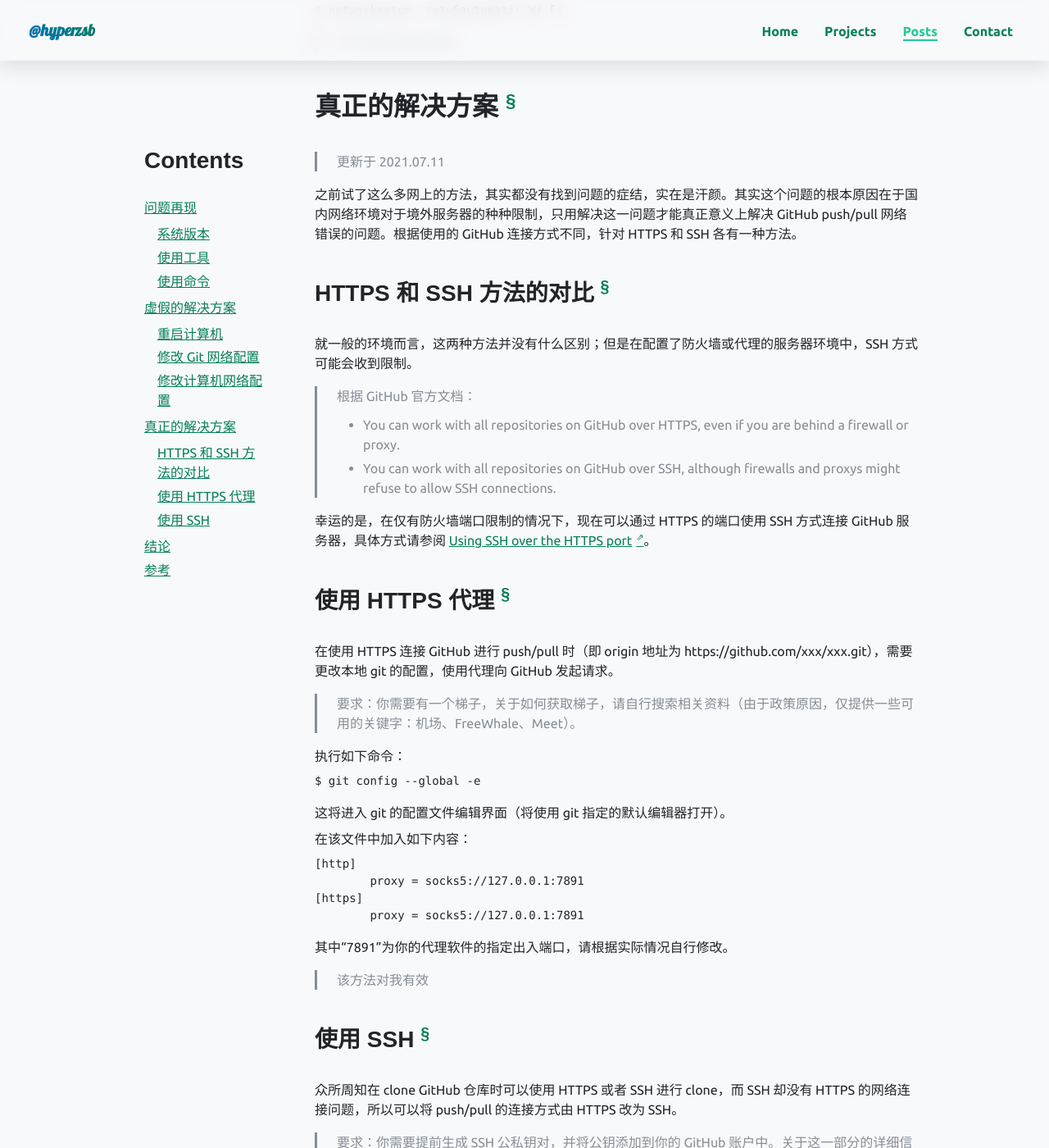
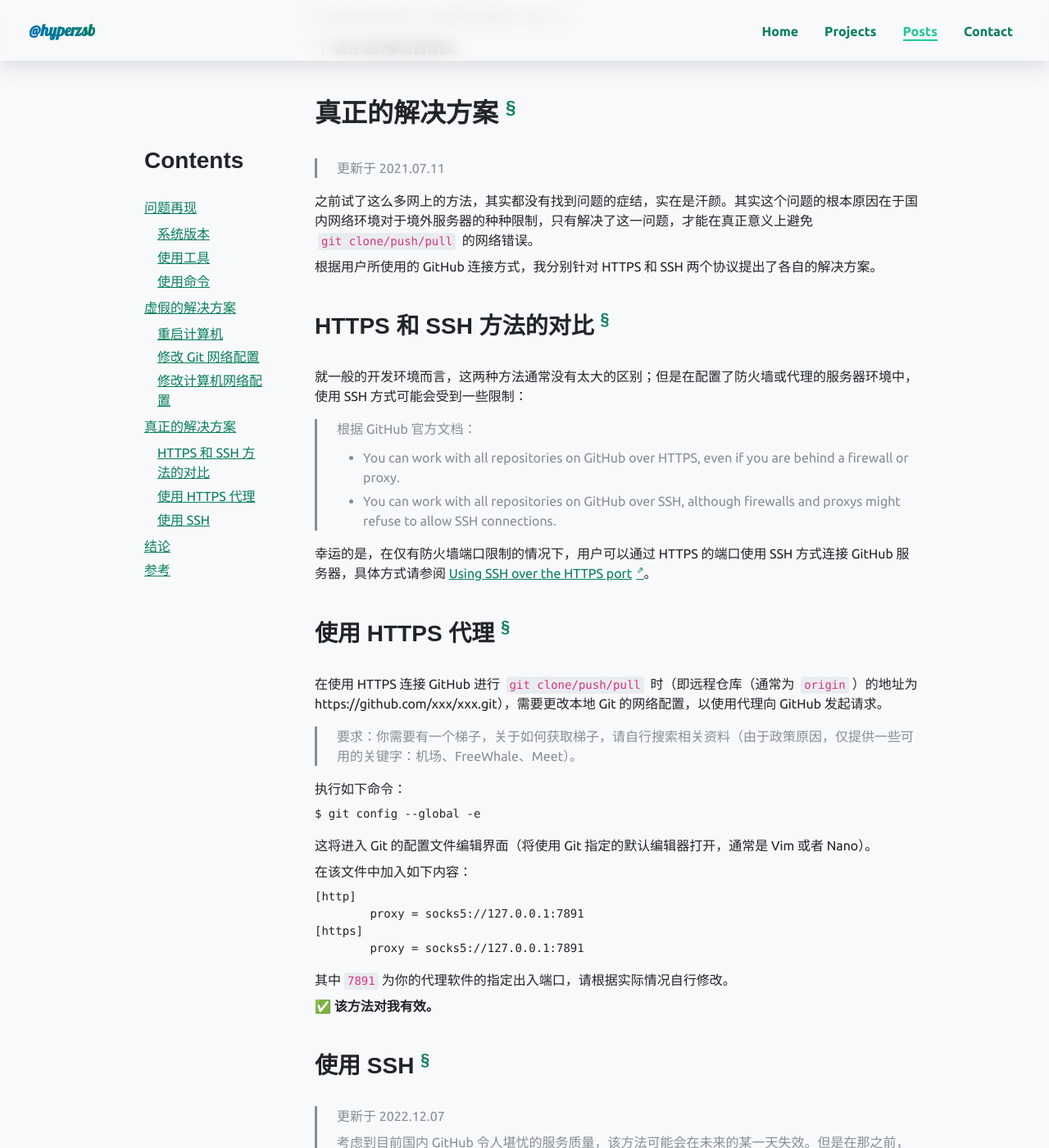
Before and after one commit to Hyperzsb/natalia-theme, a Jekyll site: the page built from _posts/2021-03-29-git-ssl-error.md, in a window 1280 px wide and 1400 px high, scrolled down 2092 px. Shown: the whole window at 82% size. Built offline with Jekyll 4.4.1, drawn with Linux system fonts in a browser that asks for light colours; emoji names are drawn with the system emoji font; some web fonts are replaced; comment, search, counter and statistics services are not loaded; a style sheet for code colours, icons or effects is not loaded; some of the changed text lies outside the part shown.

Commit message:
docs(post): update 2021-03-29-git-ssl-error
Signed-off-by: Shaobo ZHANG <hyperzsb@qq.com>

````diff
--- a/_posts/2021-03-29-git-ssl-error.md
+++ b/_posts/2021-03-29-git-ssl-error.md
@@ -10,7 +10,7 @@
 top: true
 ---
 
-最近在使用 Git 时发现在使用 `git clone` 或 `git pull` 等需要访问远程仓库的操作时，总是无法连接 GitHub 服务器，很是郁闷。在查阅了多方资料后，总结了这一问题的解决方法，希望能解决这一问题。
+最近在使用 Git 时发现，在我执行 `git clone/push/pull` 等需要访问远程仓库的操作是，Git 总是无法连接到 GitHub 服务器，产生了 `SSL_ERROR_SYSCALL` 错误。频繁的错误令我很是郁闷。为彻底解决这一问题，在查阅了多方资料后和尝试了多种方案后，我总结了这一问题的解决方法，供给大家参考。
 
 ## 问题再现
 
@@ -39,7 +39,7 @@
 
 众所周知，重启解决 90% 的问题，有时候重启电脑可以直接解决这一问题。
 
->  该方法对我无效。
+**:x: 该方法对我无效。**
 
 ### 修改 Git 网络配置
 
@@ -62,7 +62,7 @@
     $ git config --global --unset https.proxy
     ```
 
-  > 该方法对我无效。
+  **:x: 该方法对我无效。**
 
 - 更改 HTTP / HTTPS 加密库：
 
@@ -72,7 +72,7 @@
   $ git config --global http.sslBackend "openssl"
   ```
 
-  > 该方法对我无效。
+  **:x: 该方法对我无效。**
 
 ### 修改计算机网络配置
 
@@ -88,28 +88,30 @@
 $ networksetup -setv6automatic Wi-Fi
 ```
 
-> 该方法好像对我有效
+**:question: 该方法好像对我有效。**
 
 ## 真正的解决方案
 
 > 更新于 2021.07.11
 
-之前试了这么多网上的方法，其实都没有找到问题的症结，实在是汗颜。其实这个问题的根本原因在于国内网络环境对于境外服务器的种种限制，只用解决这一问题才能真正意义上解决 GitHub push/pull 网络错误的问题。根据使用的 GitHub 连接方式不同，针对 HTTPS 和 SSH 各有一种方法。
+之前试了这么多网上的方法，其实都没有找到问题的症结，实在是汗颜。其实这个问题的根本原因在于国内网络环境对于境外服务器的种种限制，只有解决了这一问题，才能在真正意义上避免 `git clone/push/pull` 的网络错误。
+
+根据用户所使用的 GitHub 连接方式，我分别针对 HTTPS 和 SSH 两个协议提出了各自的解决方案。
 
 ### HTTPS 和 SSH 方法的对比
 
-就一般的环境而言，这两种方法并没有什么区别；但是在配置了防火墙或代理的服务器环境中，SSH 方式可能会收到限制。
+就一般的开发环境而言，这两种方法通常没有太大的区别；但是在配置了防火墙或代理的服务器环境中，使用 SSH 方式可能会受到一些限制：
 
 > 根据 GitHub 官方文档：
 >
 > - You can work with all repositories on GitHub over HTTPS, even if you are behind a firewall or proxy.
 > - You can work with all repositories on GitHub over SSH, although firewalls and proxys might refuse to allow SSH connections.
 
-幸运的是，在仅有防火墙端口限制的情况下，现在可以通过 HTTPS 的端口使用 SSH 方式连接 GitHub 服务器，具体方式请参阅 [Using SSH over the HTTPS port](https://docs.github.com/en/github/authenticating-to-github/troubleshooting-ssh/using-ssh-over-the-https-port)。
+幸运的是，在仅有防火墙端口限制的情况下，用户可以通过 HTTPS 的端口使用 SSH 方式连接 GitHub 服务器，具体方式请参阅 [Using SSH over the HTTPS port](https://docs.github.com/en/github/authenticating-to-github/troubleshooting-ssh/using-ssh-over-the-https-port)。
 
 ### 使用 HTTPS 代理
 
-在使用 HTTPS 连接 GitHub 进行 push/pull 时（即 origin 地址为 https://github.com/xxx/xxx.git），需要更改本地 git 的配置，使用代理向 GitHub 发起请求。
+在使用 HTTPS 连接 GitHub 进行 `git clone/push/pull` 时（即远程仓库（通常为 `origin`）的地址为 https://github.com/xxx/xxx.git），需要更改本地 Git 的网络配置，以使用代理向 GitHub 发起请求。
 
 > 要求：你需要有一个梯子，关于如何获取梯子，请自行搜索相关资料（由于政策原因，仅提供一些可用的关键字：机场、FreeWhale、Meet）。
 
@@ -119,7 +121,7 @@
 $ git config --global -e
 ```
 
-这将进入 git 的配置文件编辑界面（将使用 git 指定的默认编辑器打开）。
+这将进入 Git 的配置文件编辑界面（将使用 Git 指定的默认编辑器打开，通常是 Vim 或者 Nano）。
 
 在该文件中加入如下内容：
 
@@ -130,13 +132,18 @@
         proxy = socks5://127.0.0.1:7891
 ```
 
-其中“7891”为你的代理软件的指定出入端口，请根据实际情况自行修改。
+其中`7891`为你的代理软件的指定出入端口，请根据实际情况自行修改。
 
-> 该方法对我有效
+**:white_check_mark: 该方法对我有效。**
 
 ### 使用 SSH
 
-众所周知在 clone GitHub 仓库时可以使用 HTTPS 或者 SSH 进行 clone，而 SSH 却没有 HTTPS 的网络连接问题，所以可以将 push/pull 的连接方式由 HTTPS 改为 SSH。
+{: .warning-blockquote}
+> 更新于 2022.12.07
+>
+> 考虑到目前国内 GitHub 令人堪忧的服务质量，该方法可能会在未来的某一天失效。但是在那之前，该方法还是最为简单有效的。
+
+众所周知 `git clone` 可以使用 HTTPS 或者 SSH 两种不同的协议来克隆 GitHub 仓库。既然 HTTPS 会收到网络环境的限制，而 SSH 却没有这些限制，我们不妨将本地 Git 和 GitHub 之间的通信协议由 HTTPS 改为 SSH。
 
 > 要求：你需要提前生成 SSH 公私钥对，并将公钥添加到你的 GitHub 账户中。关于这一部分的详细信息，请参阅 [Connecting to GitHub with SSH](https://docs.github.com/en/github/authenticating-to-github/connecting-to-github-with-ssh)。
 
@@ -146,13 +153,13 @@
 $ git remote set-url origin git@github.com:xxx/xxx.git
 ```
 
-更改完成后，可以使用如下命令查看当前的 origin 地址：
+更改完成后，可以使用如下命令查看当前的 `origin` 地址：
 
 ```bash
 $ git remote -v
 ```
 
-> 该方法对我有效。强烈建议使用该方法，简单有效。
+**:white_check_mark: 该方法对我有效。强烈建议使用该方法，简单便捷。**
 
 ## 结论
 
````
